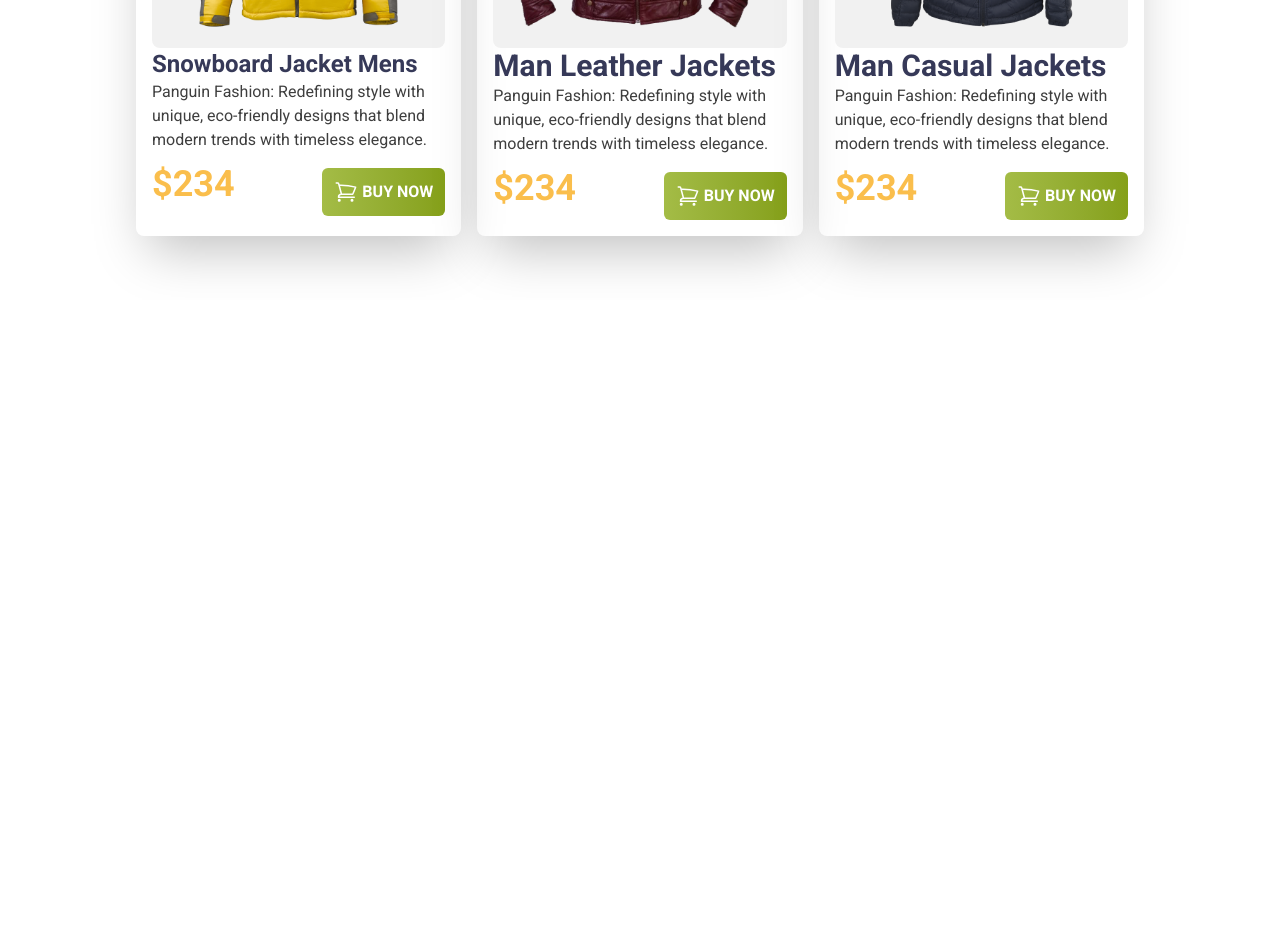
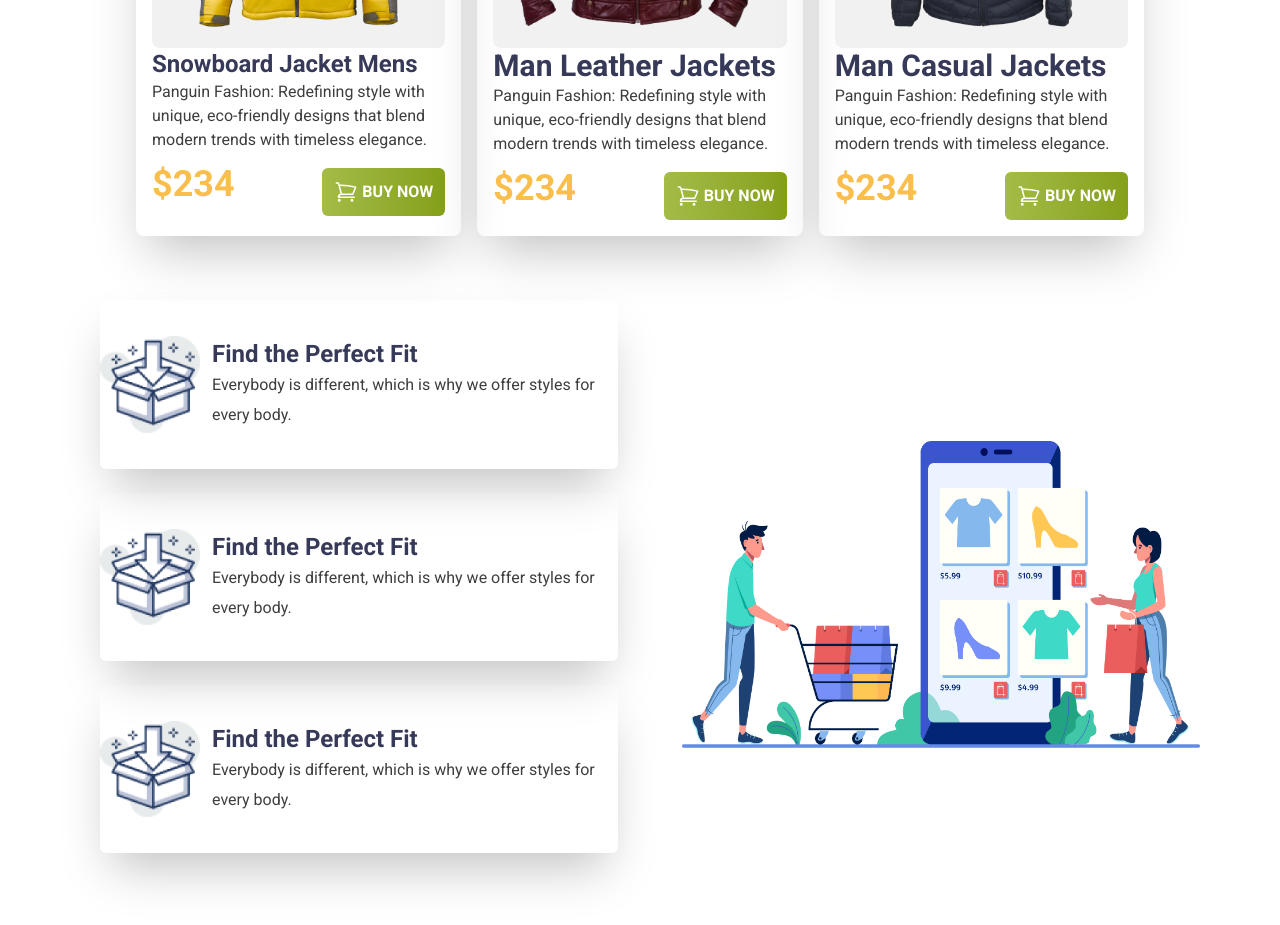
Before and after one commit to ChibgatullahMinhaz/PenguinFashion, a plain HTML site: page index.html in a window 1280 px wide. Shown: the part 1672-2597 px from the top of the page. Before the commit the page ends 1972 px from the top, so only its background shows below. Drawn offline with nearby package versions, Linux system fonts and the light colour scheme.

Commit message:
added footer section and make reponsive for small and medium devic

```diff
--- a/index.html
+++ b/index.html
@@ -164,6 +164,39 @@
              </div>
          </section>
     </main>
-    <footer></footer>
+    <footer class="lg:flex justify-between items-center gap-11 max-w-[1120px] m-auto mb-16">
+        <!-- box container -->
+        <div class="flex-1 px-5 mb-9 ">
+            <!-- box -->
+             <div class="mb-6 rounded-md flex flex-1 justify-between gap-3 items-center shadow-2xl">
+                <img class="max-w-[100px] py-9 px-11: " src="icons/box.png" alt="box">
+                <div>
+                    <h1 class="text-[#363958] font-bold text-2xl">Find the Perfect Fit</h1>
+                <p class=" leading-[30px] text-[#3E3E3E]">Everybody is different, which is why we
+                    offer styles for every body.</p>
+                </div>
+             </div>
+             <div class="mb-6 rounded-md flex flex-1 justify-between gap-3 items-center shadow-2xl">
+                <img class="max-w-[100px] py-9 px-11: " src="icons/box.png" alt="box">
+                <div>
+                    <h1 class="text-[#363958] font-bold text-2xl">Find the Perfect Fit</h1>
+                <p class=" leading-[30px] text-[#3E3E3E]">Everybody is different, which is why we
+                    offer styles for every body.</p>
+                </div>
+             </div>
+             <div class=" rounded-md flex flex-1 justify-between gap-3 items-center shadow-2xl">
+                <img class="max-w-[100px] py-9 px-11: " src="icons/box.png" alt="box">
+                <div>
+                    <h1 class="text-[#363958] font-bold text-2xl">Find the Perfect Fit</h1>
+                <p class=" leading-[30px] text-[#3E3E3E]">Everybody is different, which is why we
+                    offer styles for every body.</p>
+                </div>
+             </div>
+        </div>
+
+        <div class="flex-1">
+            <img src="images/shopping.png" alt="shopping cart">
+        </div>
+    </footer>
 </body>
 </html>
```
